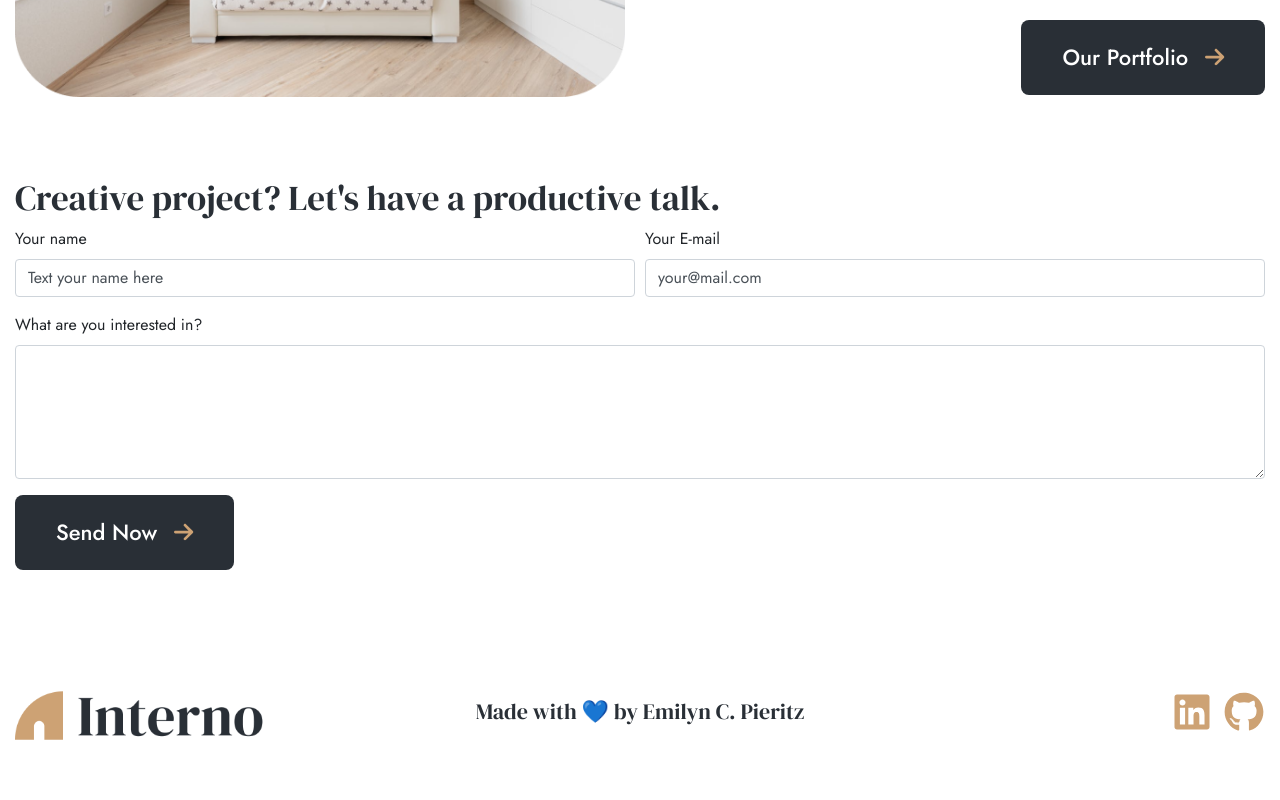
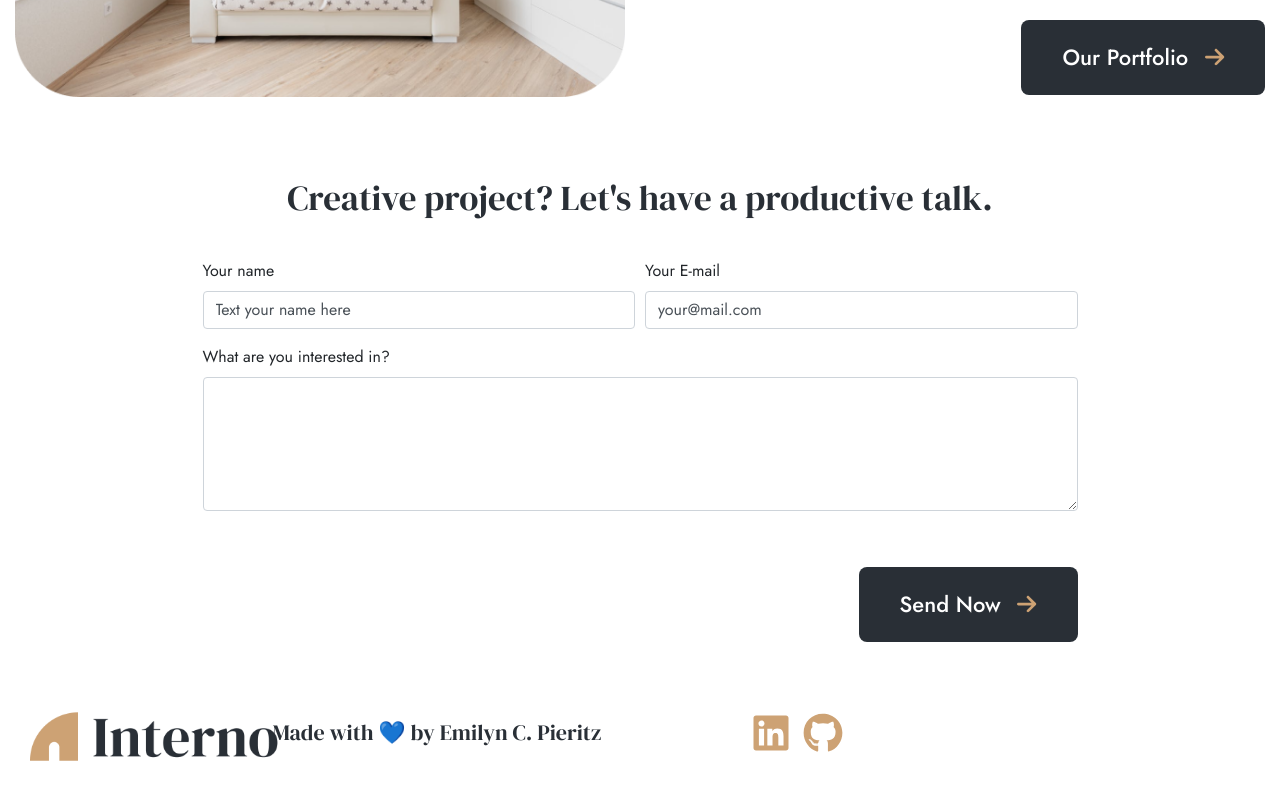
Before and after one commit to ecpieritz/interno-design, a Vue app: page /about in a window 1280 px wide. Shown: the part 1235-2035 px from the top of the page. Built offline with nearby package versions, Linux system fonts and the light colour scheme.

Commit message:
Added about/contact styles

```diff
--- a/src/components/about/contact.vue
+++ b/src/components/about/contact.vue
@@ -3,7 +3,7 @@
   <div class="id-about__contact" id="id-about__contact">
     <h2>Creative project? Let's have a productive talk.</h2>
 
-    <form>
+    <form class="id-about__contact__form">
       <div class="form-row">
         <div class="col-md-6 mb-3">
           <label for="aboutNameValidation">Your name</label>
@@ -39,7 +39,22 @@ export default {
 
 .id-about {
   &__contact{
-    margin: 80px 0;
+    margin: 80px 0 160px ;
+
+    h2{
+      text-align: center;
+      margin-bottom: 40px;
+    }
+
+    &__form{
+      width: 70%;
+      margin: auto;
+
+      .dark-btn{
+        float:right;
+        margin: 40px 0;
+      }
+    }
   }
 }
 </style>
```
